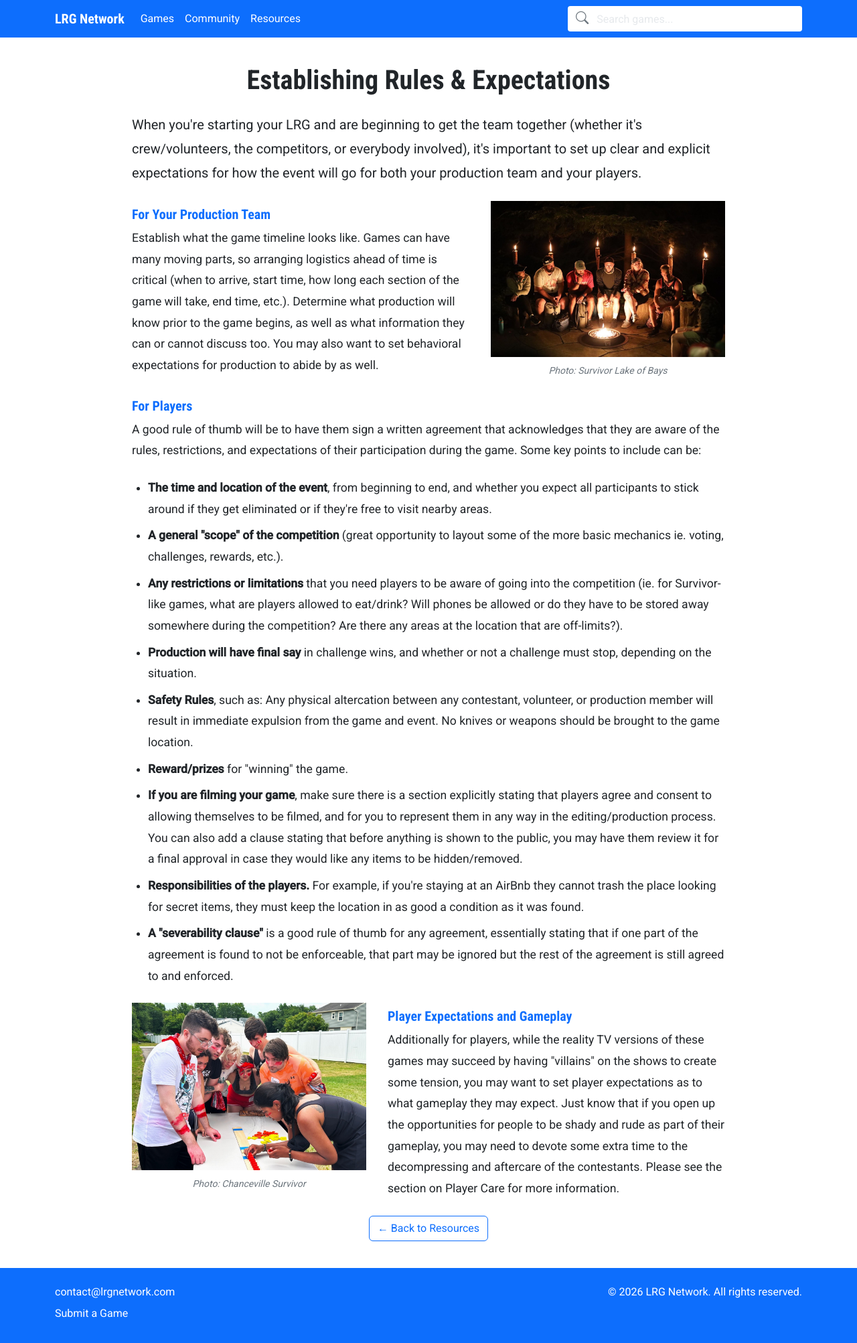
After one commit to liverealitygames/lrg-network, a Django app: template templates/static_pages/resources_rules_expectations.html in a window 1280 px wide. The commit adds this page. Shown: the whole page at 67% size. Run offline with Django 5.2, Linux system fonts and the light colour scheme; the template is opened without the code that fills it, so the values that code supplies are empty; some libraries are stand-ins or nearby versions.

Commit message:
Add rules and expectations page (#70)

```diff
--- a/templates/base.html
+++ b/templates/base.html
@@ -58,7 +58,7 @@
                             </a>
                         </li>
                         <li class="nav-item">
-                            <a class="nav-link text-white {% if request.resolver_match.url_name == 'resources' or request.resolver_match.url_name == 'resources_guided_questions' or request.resolver_match.url_name == 'resources_building_team' or request.resolver_match.url_name == 'resources_budgets' or request.resolver_match.url_name == 'resources_casting' %}active{% endif %}"
+                            <a class="nav-link text-white {% if request.resolver_match.url_name == 'resources' or request.resolver_match.url_name == 'resources_guided_questions' or request.resolver_match.url_name == 'resources_building_team' or request.resolver_match.url_name == 'resources_budgets' or request.resolver_match.url_name == 'resources_casting' or request.resolver_match.url_name == 'resources_rules_expectations' %}active{% endif %}"
                                href="{% url 'resources' %}">
                                 Resources
                             </a>
--- a/templates/static_pages/resources_index.html
+++ b/templates/static_pages/resources_index.html
@@ -47,6 +47,12 @@
               </a>
               <p class="small text-muted mb-0 mt-1">Guidelines for building a diverse and dynamic cast for your LRG</p>
             </li>
+            <li class="mb-2">
+              <a href="{% url 'resources_rules_expectations' %}" class="text-decoration-none">
+                <strong>Establishing Rules & Expectations</strong>
+              </a>
+              <p class="small text-muted mb-0 mt-1">Setting clear guidelines for production teams and players</p>
+            </li>
           </ul>
         </div>
       </div>
--- /dev/null
+++ b/templates/static_pages/resources_rules_expectations.html
@@ -0,0 +1,83 @@
+{% extends "base.html" %}
+{% load static %}
+{% load compress %}
+
+{% block title %}Establishing Rules & Expectations - Resources - LRG Network{% endblock %}
+
+{% block extra_css %}
+{% compress css %}
+<link rel="stylesheet" href="{% static 'resources/styles.css' %}">
+{% endcompress %}
+{% endblock %}
+
+{% block content %}
+<div class="container-xl py-3">
+  <div class="row">
+    <div class="col-12 text-center">
+      <h1 class="mb-4">Establishing Rules & Expectations</h1>
+    </div>
+  </div>
+
+  <div class="row">
+    <div class="col-12 col-lg-10 mx-auto">
+      <div class="resource-content">
+        <div class="mb-4">
+          <p class="lead">When you're starting your LRG and are beginning to get the team together (whether it's crew/volunteers, the competitors, or everybody involved), it's important to set up clear and explicit expectations for how the event will go for both your production team and your players.</p>
+        </div>
+
+        <!-- Image 1 -->
+        <div class="resource-image-wrapper float-lg-end mb-4 mb-lg-3">
+          <img src="{% static 'resources/images/survivor_lake_of_bays.jpg' %}" alt="Players gathered around a campfire in discussion" class="img-fluid resource-image">
+          <p class="resource-image-caption">Photo: Survivor Lake of Bays</p>
+        </div>
+
+        <div class="mb-4">
+          <h3 class="h5 mb-2">For Your Production Team</h3>
+          <p>Establish what the game timeline looks like. Games can have many moving parts, so arranging logistics ahead of time is critical (when to arrive, start time, how long each section of the game will take, end time, etc.). Determine what production will know prior to the game begins, as well as what information they can or cannot discuss too. You may also want to set behavioral expectations for production to abide by as well.</p>
+        </div>
+
+        <div class="mb-4">
+          <h3 class="h5 mb-2">For Players</h3>
+          <p>A good rule of thumb will be to have them sign a written agreement that acknowledges that they are aware of the rules, restrictions, and expectations of their participation during the game. Some key points to include can be:</p>
+        </div>
+
+        <div class="resource-list-container">
+          <div class="mb-4">
+            <ul>
+              <li><strong>The time and location of the event</strong>, from beginning to end, and whether you expect all participants to stick around if they get eliminated or if they're free to visit nearby areas.</li>
+              <li><strong>A general "scope" of the competition</strong> (great opportunity to layout some of the more basic mechanics ie. voting, challenges, rewards, etc.).</li>
+              <li><strong>Any restrictions or limitations</strong> that you need players to be aware of going into the competition (ie. for Survivor-like games, what are players allowed to eat/drink? Will phones be allowed or do they have to be stored away somewhere during the competition? Are there any areas at the location that are off-limits?).</li>
+              <li><strong>Production will have final say</strong> in challenge wins, and whether or not a challenge must stop, depending on the situation.</li>
+              <li><strong>Safety Rules</strong>, such as: Any physical altercation between any contestant, volunteer, or production member will result in immediate expulsion from the game and event. No knives or weapons should be brought to the game location.</li>
+              <li><strong>Reward/prizes</strong> for "winning" the game.</li>
+              <li><strong>If you are filming your game</strong>, make sure there is a section explicitly stating that players agree and consent to allowing themselves to be filmed, and for you to represent them in any way in the editing/production process. You can also add a clause stating that before anything is shown to the public, you may have them review it for a final approval in case they would like any items to be hidden/removed.</li>
+              <li><strong>Responsibilities of the players.</strong> For example, if you're staying at an AirBnb they cannot trash the place looking for secret items, they must keep the location in as good a condition as it was found.</li>
+              <li><strong>A "severability clause"</strong> is a good rule of thumb for any agreement, essentially stating that if one part of the agreement is found to not be enforceable, that part may be ignored but the rest of the agreement is still agreed to and enforced.</li>
+            </ul>
+          </div>
+        </div>
+
+        <!-- Image 2 -->
+        <div class="resource-image-wrapper float-lg-start mb-4 mb-lg-3">
+          <img src="{% static 'resources/images/chanceville_survivor.jpg' %}" alt="Players engaged in a challenge with letter tiles" class="img-fluid resource-image">
+          <p class="resource-image-caption">Photo: Chanceville Survivor</p>
+        </div>
+
+        <div class="mb-4">
+          <h3 class="h5 mb-2">Player Expectations and Gameplay</h3>
+          <p>Additionally for players, while the reality TV versions of these games may succeed by having "villains" on the shows to create some tension, you may want to set player expectations as to what gameplay they may expect. Just know that if you open up the opportunities for people to be shady and rude as part of their gameplay, you may need to devote some extra time to the decompressing and aftercare of the contestants. Please see the section on Player Care for more information.</p>
+        </div>
+      </div>
+    </div>
+  </div>
+
+  <!-- Back to Resources -->
+  <div class="row">
+    <div class="col-12 col-lg-10 mx-auto">
+      <div class="text-center">
+        <a href="{% url 'resources' %}" class="btn btn-outline-primary">← Back to Resources</a>
+      </div>
+    </div>
+  </div>
+</div>
+{% endblock %}
```
Also changed, not shown: lrgnetwork/urls.py (+7 -0 lines), static/resources/images/adrift.jpg (added), static/resources/images/survivor_new_york.jpg (added).
